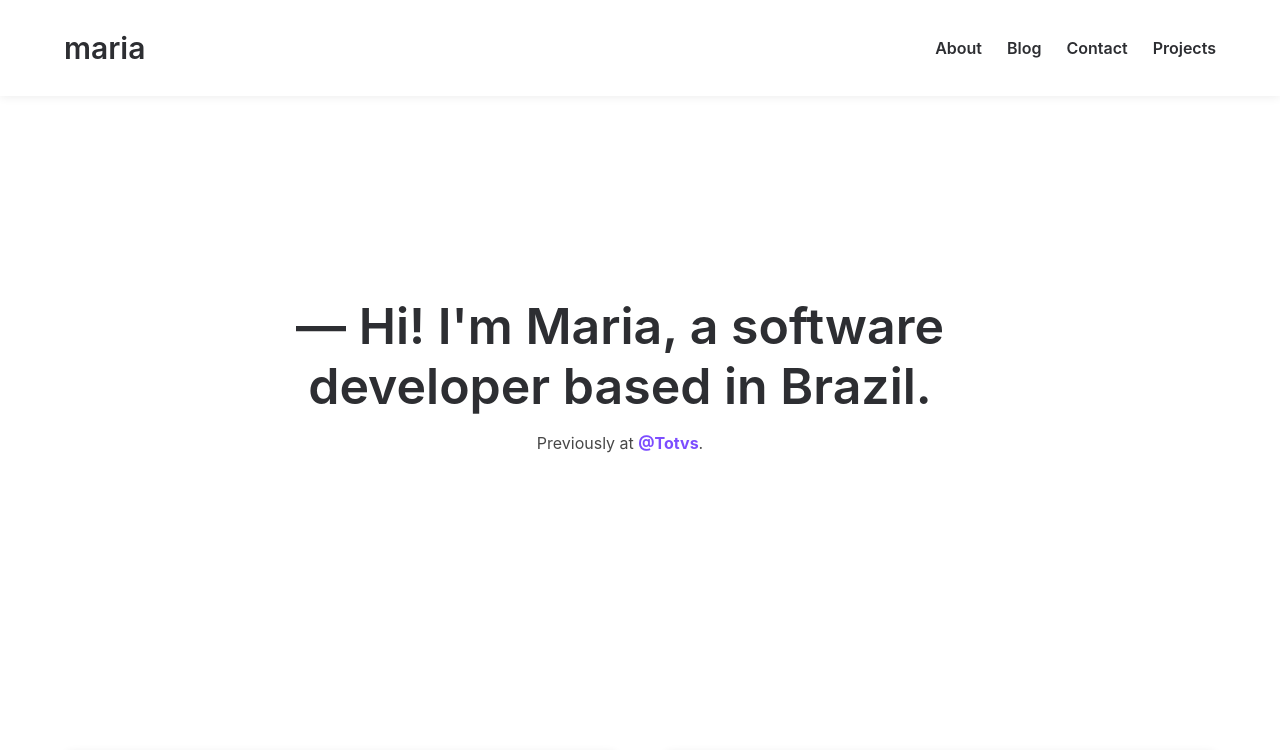
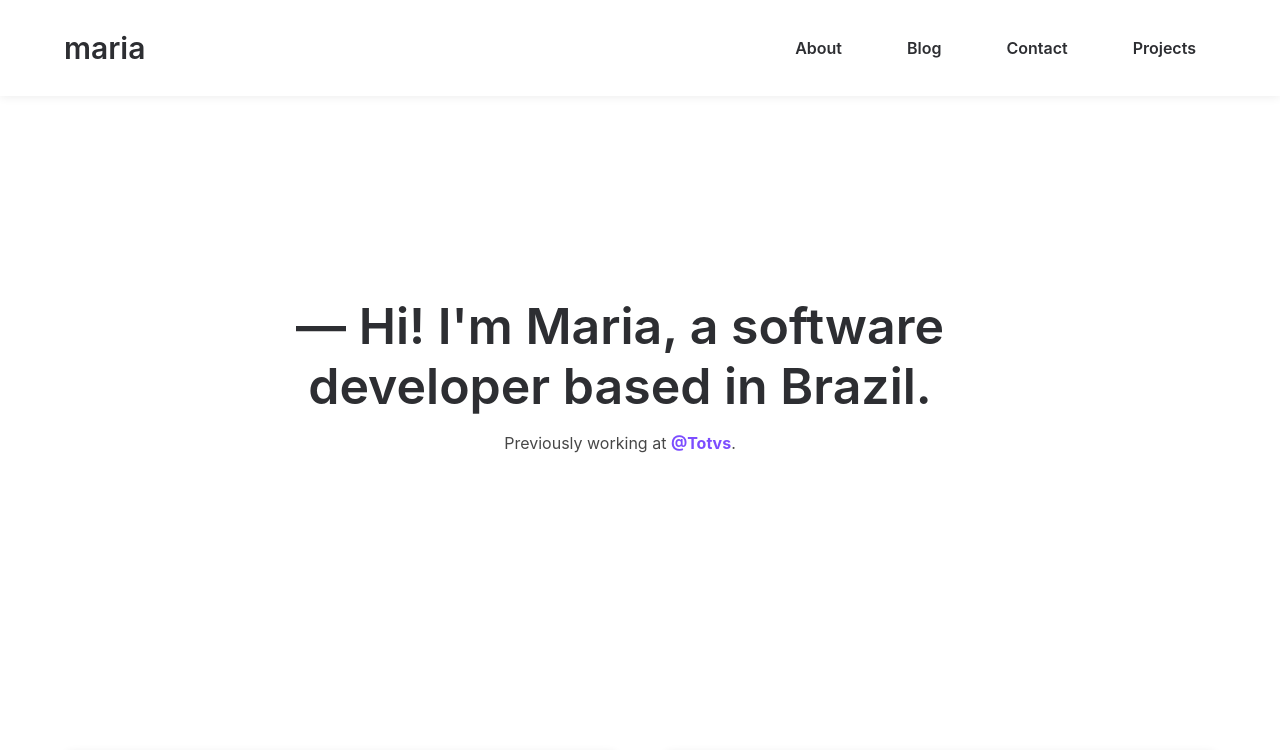
Before and after one commit to marinspira/marinspira.github.io, a React (Create React App) app: page / in a window 1280 px wide. Shown: the top 750 px of the page. Built offline with nearby package versions, Linux system fonts and the light colour scheme; no server answers.

Commit message:
Create mobile menu

```diff
--- a/src/components/header/index.jsx
+++ b/src/components/header/index.jsx
@@ -1,10 +1,16 @@
 import React, { useEffect, useState } from 'react';
 import * as C from './styles'
 import { HashLink } from 'react-router-hash-link';
+import { FaBars } from 'react-icons/fa';
 
 function Header() {
     const [showHeader, setShowHeader] = useState(true);
     const [lastScrollY, setLastScrollY] = useState(0);
+    const [menuOpen, setMenuOpen] = useState(false);
+
+    const toggleMenu = () => {
+        setMenuOpen(!menuOpen);
+    };
 
     useEffect(() => {
         const handleScroll = () => {
@@ -29,7 +35,10 @@ function Header() {
         <C.HeaderMain visible={showHeader}>
             <C.Header>
                 <C.Title href='/'>maria</C.Title>
-                <C.Navbar>
+                <C.MenuIcon onClick={toggleMenu}>
+                    <FaBars />
+                </C.MenuIcon>
+                <C.Navbar menuOpen={menuOpen}>
                     <li><HashLink to="/#about">About</HashLink></li>
                     <li><a href='/#/blog'>Blog</a></li>
                     <li><HashLink to="/#contact">Contact</HashLink></li>
--- a/src/components/header/styles.jsx
+++ b/src/components/header/styles.jsx
@@ -48,7 +48,44 @@ export const Navbar = styled.ul`
     gap: 25px;
 
     li a {
+        font-weight: 600;
+        cursor: pointer;
+        padding: 20px;
         color: var(--dark);
-        font-weight: 600;
+        width: 100%;
+    }
+
+    li a:hover {
+    @media (max-width: 600px) {
+        color: var(--white);
+        background-color: var(--black)
+    }}
+
+    li {
+    @media (max-width: 600px) {
+        display: flex;
+        flex-direction: column;
+        align-items: stretch;
+    }}
+
+    @media (max-width: 600px) {
+        position: absolute;
+        top: 70px;
+        gap: 0px;
+        left: 0;
+        width: 100%;
+        flex-direction: column;
+        background: white;
+        display: ${({ menuOpen }) => (menuOpen ? 'flex' : 'none')};
     }
 `
+
+export const MenuIcon = styled.div`
+  display: none;
+  cursor: pointer;
+  font-size: 24px;
+
+  @media (max-width: 600px) {
+    display: block;
+  }
+`;
--- a/src/sections/top/index.jsx
+++ b/src/sections/top/index.jsx
@@ -10,7 +10,7 @@ function SectionTop() {
         <C.Content>
           <h1>— Hi! I'm Maria, a software <br/> developer based in Brazil.</h1>
           {/* I enjoy contributing to software projects I genuinely believe in. */}
-          <span>Previously at <a href='http://totvs.com.br/'><b>@Totvs</b></a>.</span>
+          <span>Previously working at <a href='http://totvs.com.br/'><b>@Totvs</b></a>.</span>
         </C.Content>
         {/* <C.ImageContainer>
           <img src={me} alt='Maria Eduarda' />
```
